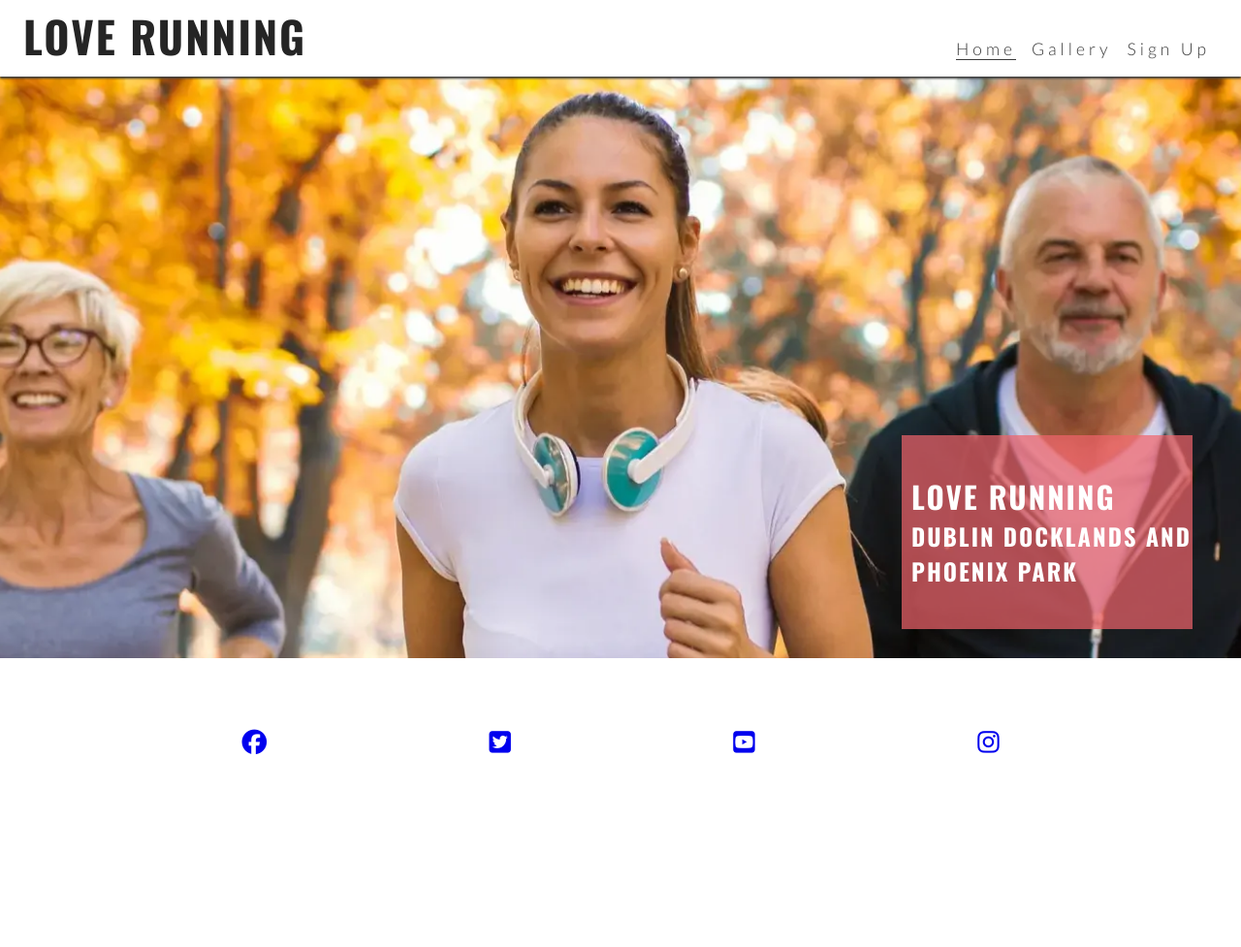
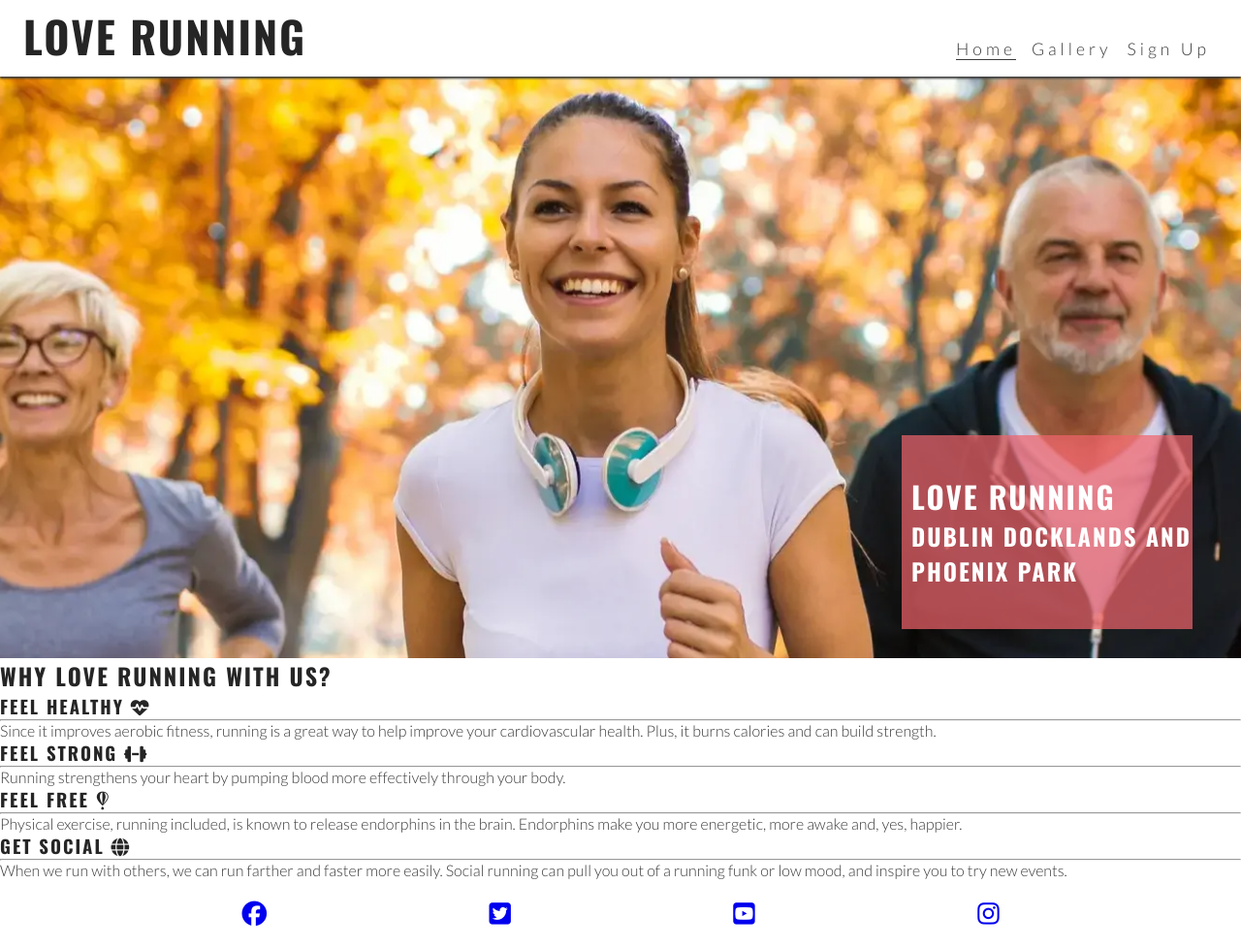
Before and after one commit to Vivian5pdev/love-running, a plain HTML site: page index.html in a window 1280 px wide. Shown: the whole page at 97% size. Before the commit the page ends 800 px from the top, so only its background shows below. Drawn offline with nearby package versions, Linux system fonts and the light colour scheme.

Commit message:
added reasons section

```diff
--- a/index.html
+++ b/index.html
@@ -46,6 +46,40 @@
             <h3>Dublin Docklands and Phoenix Park</h3>
           </div>
         </section>
+
+        <section id="reasons">
+            <h2>Why love running with us?</h2>
+            <div id="benefits">
+                <div id="benefits-physical">
+                    <div>
+                        <h3>Feel healthy <i class="fa-solid fa-heart-pulse"></i></h3>
+                        <hr>
+                        <p>Since it improves aerobic fitness, running is a great way to help improve your cardiovascular
+                            health. Plus, it burns calories and can build strength.</p>
+                    </div>
+                    <div>
+                        <h3>Feel strong <i class="fa-solid fa-dumbbell"></i></h3>
+                        <hr>
+                        <p>Running strengthens your heart by pumping blood more effectively through your body.</p>
+                    </div>
+                </div>
+                <div id="benefits-mental">
+                    <div>
+                        <h3>Feel free <i class="fa-brands fa-fly"></i></h3>
+                        <hr>
+                        <p>Physical exercise, running included, is known to release endorphins in the brain. Endorphins
+                            make you more energetic, more awake and, yes, happier.</p>
+                    </div>
+                    <div>
+                        <h3>Get social <i class="fa-solid fa-globe"></i></h3>
+                        <hr>
+                        <p>When we run with others, we can run farther and faster more easily. Social running can pull
+                            you out of a running funk or low mood, and inspire you to try new events.</p>
+                    </div>
+                </div>
+            </div>
+        </section>
+    </main>
      </main>
 
 
```
